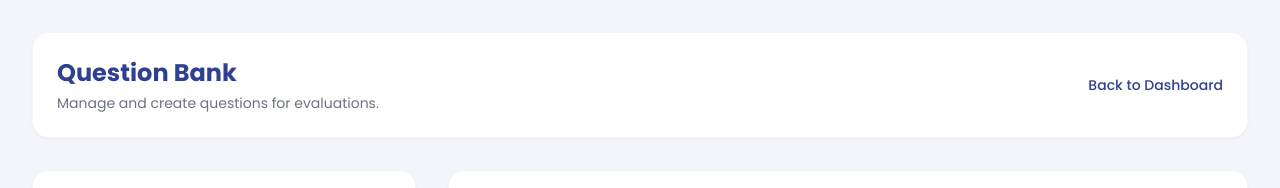
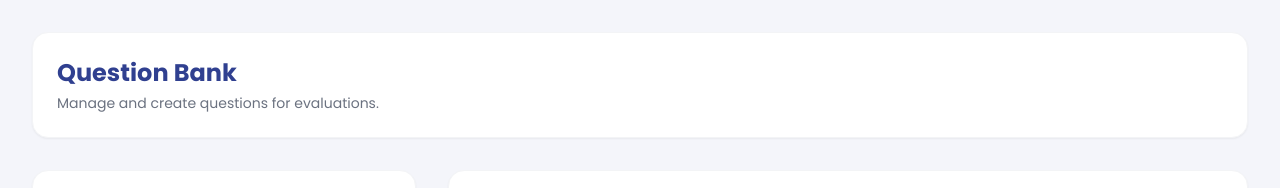
Before and after one commit to shahrinahammad/qa-quiz-shikho, a Next.js app: page /super-admin/question-bank in a window 1280 px wide. Shown: the top 188 px of the page. Built offline with nearby package versions, Linux system fonts and the light colour scheme; no server answers; the database is empty.

Commit message:
Refactor QuestionBankPage layout and imports
Removed unused Link import and adjusted header layout.

```diff
--- a/src/app/super-admin/question-bank/page.tsx
+++ b/src/app/super-admin/question-bank/page.tsx
@@ -1,6 +1,5 @@
 import { createClient } from '@/lib/supabase/server'
 import { createQuestion } from './actions'
-import Link from 'next/link'
 
 export default async function QuestionBankPage({
   searchParams
@@ -10,7 +9,6 @@ export default async function QuestionBankPage({
   const supabase = createClient()
   const { data: { user } } = await supabase.auth.getUser()
 
-  // ডাটাবেস থেকে সব প্রশ্ন নিয়ে আসা
   const { data: questions } = await supabase
     .from('questions')
     .select('*')
@@ -20,20 +18,14 @@ export default async function QuestionBankPage({
     <div className="min-h-screen bg-shikho-canvas p-8">
       <div className="max-w-7xl mx-auto space-y-8">
 
-        {/* Header */}
-        <header className="flex justify-between items-center bg-white p-6 rounded-2xl shadow-sm border border-gray-100">
+        <header className="bg-white p-6 rounded-2xl shadow-sm border border-gray-100">
           <div>
             <h1 className="text-2xl font-bold text-shikho-indigo-600 font-poppins">Question Bank</h1>
             <p className="text-gray-500 font-poppins text-sm mt-1">Manage and create questions for evaluations.</p>
           </div>
-          <Link href="/super-admin/dashboard" className="text-shikho-indigo-600 font-medium hover:underline font-poppins text-sm">
-            Back to Dashboard
-          </Link>
         </header>
 
         <div className="grid grid-cols-1 lg:grid-cols-3 gap-8">
-
-          {/* Add Question Form */}
           <div className="lg:col-span-1 bg-white p-6 rounded-2xl shadow-sm border border-gray-100 h-fit">
             <h2 className="text-lg font-semibold text-gray-900 mb-6 font-poppins">Add New Question</h2>
 
@@ -102,7 +94,6 @@ export default async function QuestionBankPage({
             </form>
           </div>
 
-          {/* Questions List */}
           <div className="lg:col-span-2 bg-white rounded-2xl shadow-sm border border-gray-100 overflow-hidden">
             <div className="p-6 border-b border-gray-100 flex justify-between items-center">
               <h2 className="text-lg font-semibold text-gray-900 font-poppins">Question Library</h2>
@@ -152,7 +143,6 @@ export default async function QuestionBankPage({
               </table>
             </div>
           </div>
-
         </div>
       </div>
     </div>
```
